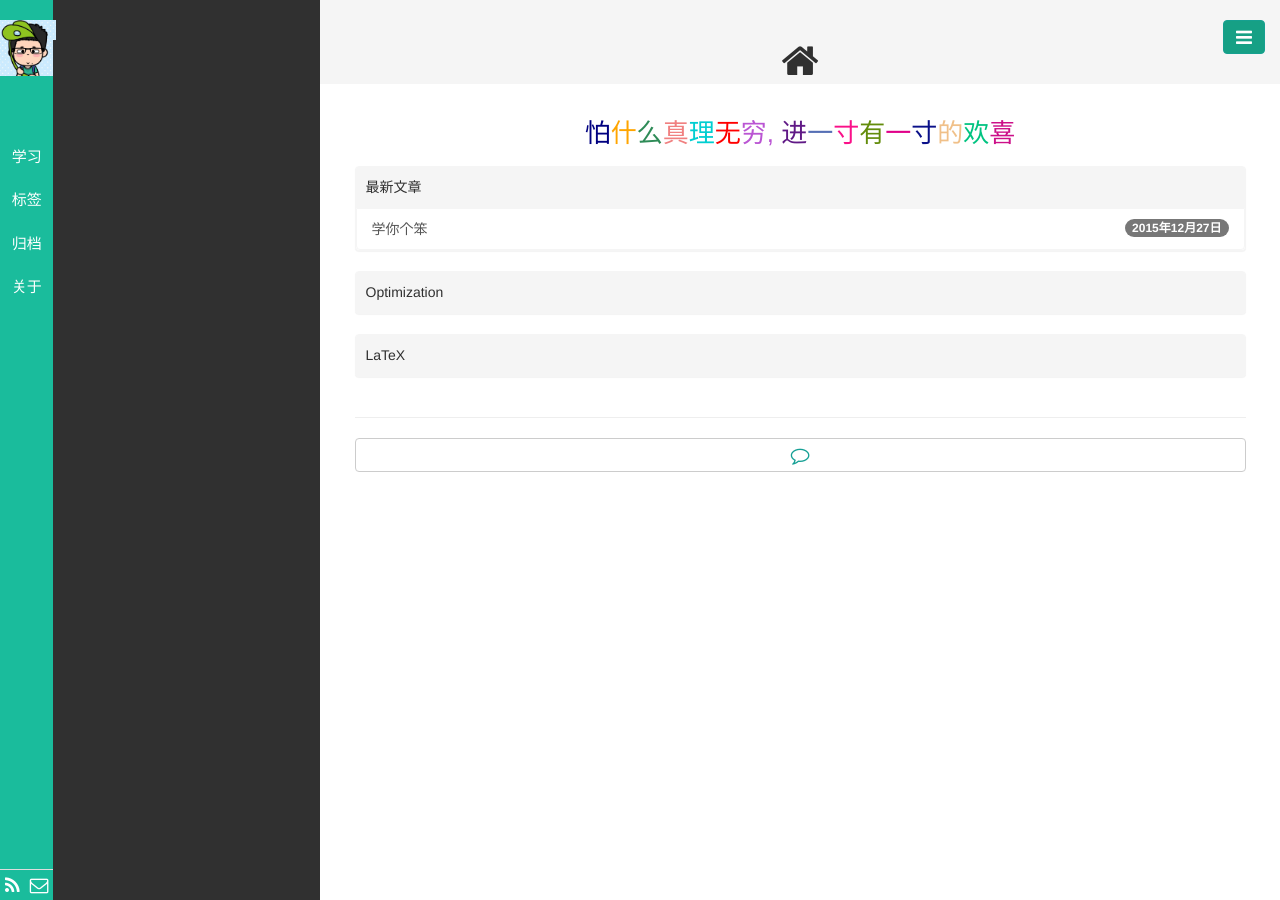
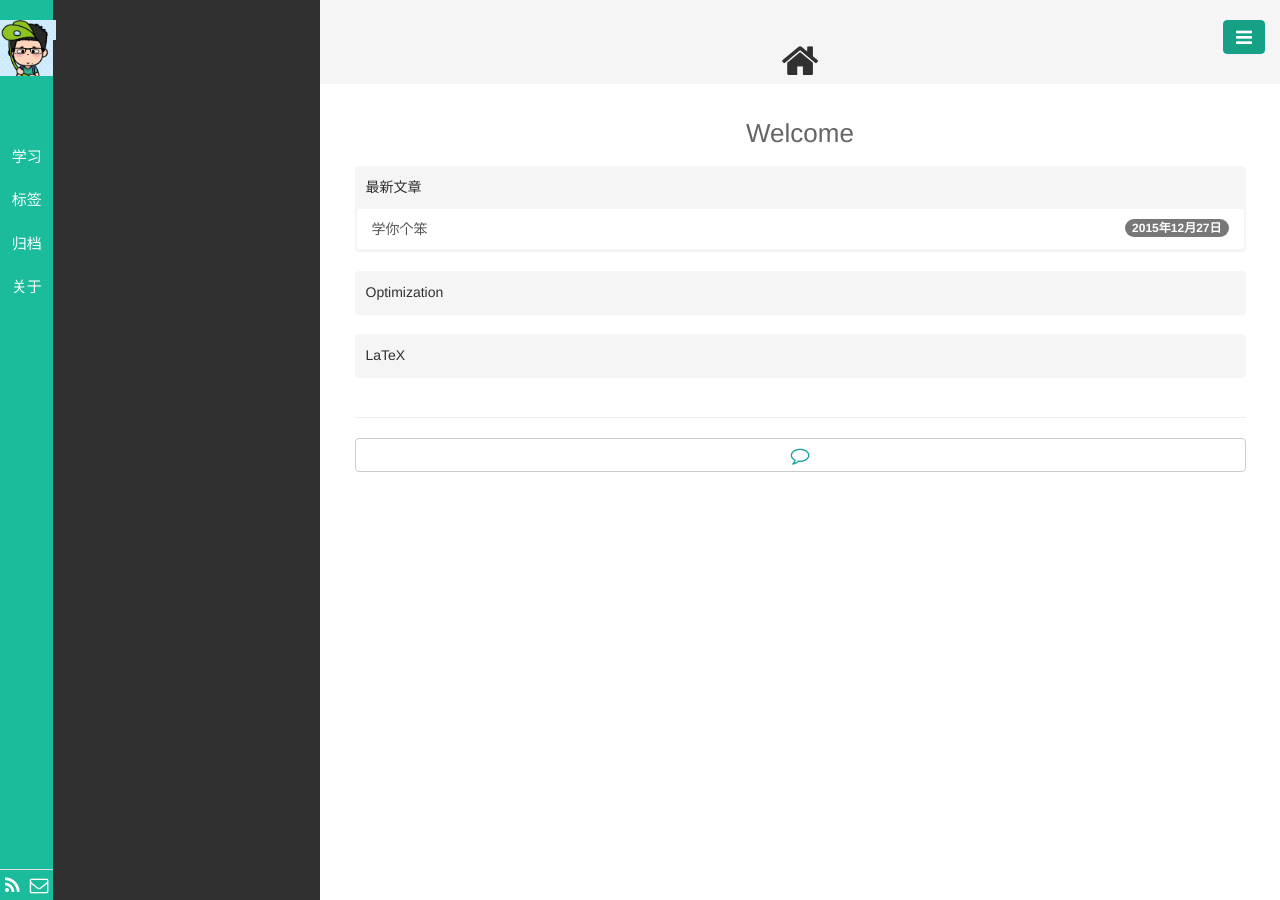
Before and after one commit to kidloserme/kidloserme.github.io, a Jekyll site: the page built from index.html, in a window 1280 px wide. Built offline with Jekyll 4.4.1, drawn with Linux system fonts in a browser that asks for light colours; Markdown is read by kramdown in place of the engine named in the settings; the list of posts is cut into pages by our own code.

Commit message:
Update index.html

```diff
--- a/index.html
+++ b/index.html
@@ -4,7 +4,11 @@ title: <i class="fa fa-home fa-lg"></i>
 titlename: 首页
 ---
 <!--<br>-->
-<center><h3><font color="#000080">怕</font><font color="#FFA500">什</font><font color="#2E8B57">么</font><font color="#F08080">真</font><font color="#00CED1">理</font><font color="red">无</font><font color="#BA55D3">穷, </font><font color="#601986">进</font><font color="#556fb5">一</font><font color="#fa1089">寸</font><font color="#638c0b">有</font><font color="#e00089">一</font><font color="#0a1089">寸</font><font color="#f0c089">的</font><font color="#00c380">欢</font><font color="#cc1089">喜</font></h3></center>
+<center>
+  <h3>
+    Welcome
+    </h3>
+</center>
 <div class="row">
   <div class="col-md-12">
     <div class="panel panel-primary">
```
